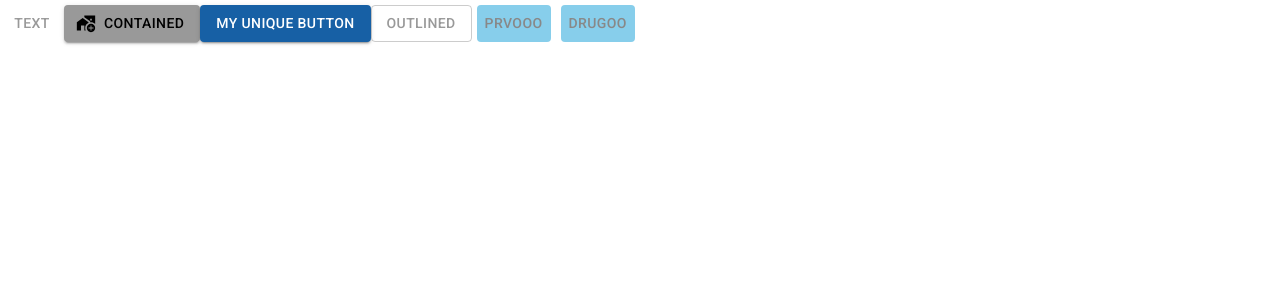
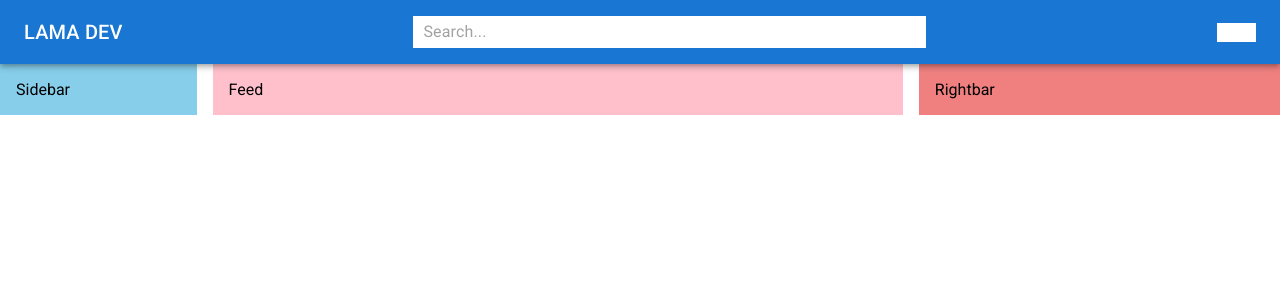
Before and after one commit to Milosevic02/MUI_React_Practice, a React (Create React App) app in the folder lama_dev_tutorial/: page / in a window 1280 px wide. Shown: the top 300 px of the page. Built offline with nearby package versions, Linux system fonts and the light colour scheme.

Commit message:
Add component

```diff
--- a/lama_dev_tutorial/src/App.js
+++ b/lama_dev_tutorial/src/App.js
@@ -1,30 +1,21 @@
-import {Button,styled} from "@mui/material"
+import {Button,Container,Stack,styled,Box} from "@mui/material"
 import AddHomeWorkIcon from '@mui/icons-material/AddHomeWork';
+import Sidebar from "./components/Sidebar";
+import Rightbar from "./components/Rightbar";
+import Feed from "./components/Feed";
+import Navbar from "./components/Navbar";
 
 function App() {
-  const BlueButton = styled(Button)(({theme})=>({
-    backgroundColor:"skyblue",
-    color :"#888",
-    margin:5,
-    "&:hover":{
-      backgroundColor:"lightblue"
-    },
-    "&:disabled":{
-      backgroundColor:"red",
-      color:"white"
-    }
-  }))
   return (
-    <div>
-      <Button variant="text" color="otherColor">Text</Button>
-      <Button color="otherColor" startIcon={<AddHomeWorkIcon/>} variant="contained">Contained</Button>
-      <Button variant="contained"  sx = {{
+    <Box>
+      <Navbar></Navbar>
+      <Stack direction="row" spacing={2} justifyContent={"space-between"}>
+        <Sidebar/>
+        <Feed/>
+        <Rightbar/>
+      </Stack>
+    </Box>
 
-      }}>My Unique Button</Button>
-      <Button color="otherColor" variant="outlined">Outlined</Button>
-      <BlueButton>Prvooo</BlueButton>
-      <BlueButton>Drugoo</BlueButton>
-    </div>
   );
 }
 
--- a/lama_dev_tutorial/src/index.js
+++ b/lama_dev_tutorial/src/index.js
@@ -7,9 +7,7 @@ import { ThemeProvider } from '@emotion/react';
 const root = ReactDOM.createRoot(document.getElementById('root'));
 root.render(
   <React.StrictMode>
-    <ThemeProvider theme={theme}>
       <App />
-    </ThemeProvider>
 
   </React.StrictMode>
 );
```
